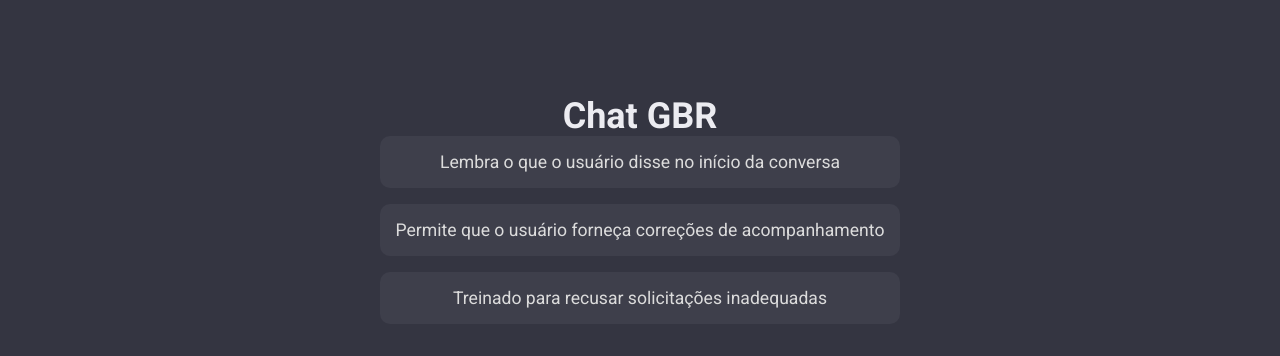
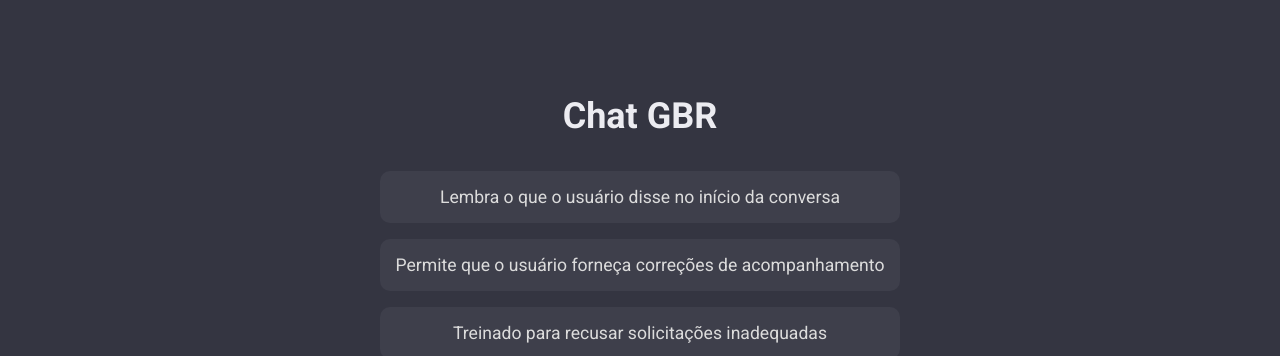
Before and after one commit to gbrhacking/chatgpy, a website built with Vite: page client/index.html in a window 1280 px wide. Shown: the top 356 px of the page. Built offline with nearby package versions, Linux system fonts and the light colour scheme.

Commit message:
Update index.html

```diff
--- a/client/index.html
+++ b/client/index.html
@@ -19,6 +19,7 @@
       <h1>Chat GBR</h1>
       <div class="col-2">
         <div class="card">
+         <h2>
           </h2>
           <span>Lembra o que o usuário disse no início da conversa</span>
           <span>Permite que o usuário forneça correções de acompanhamento</span>
@@ -59,7 +60,6 @@ a:link {
 </style>
         </div>
       </div>
-    </div>
     <div id="chat_container"></div>
     <form>
       <textarea name="prompt" placeholder="Pergunte ao GBR" id="form_fill"></textarea>
```
